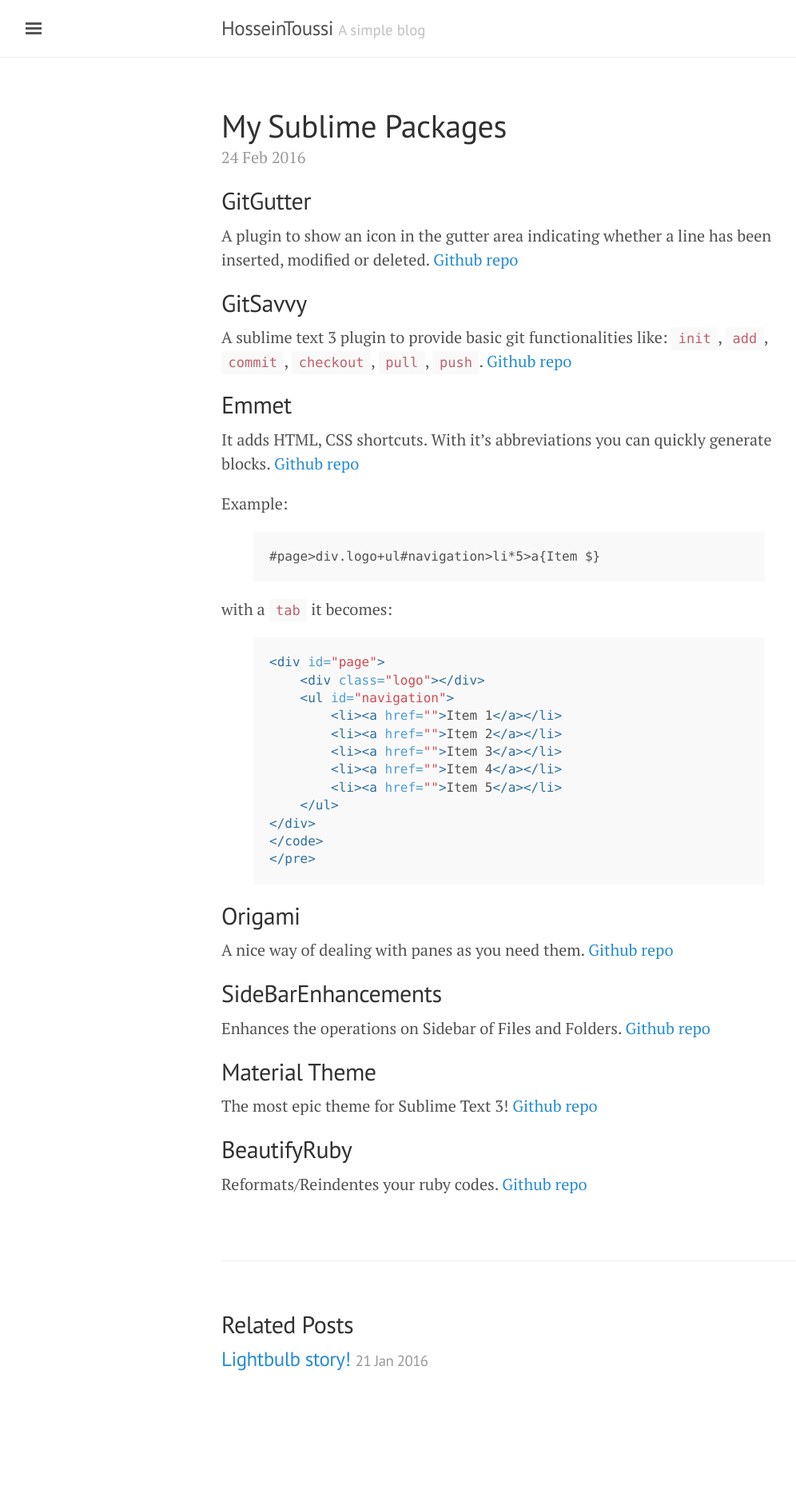
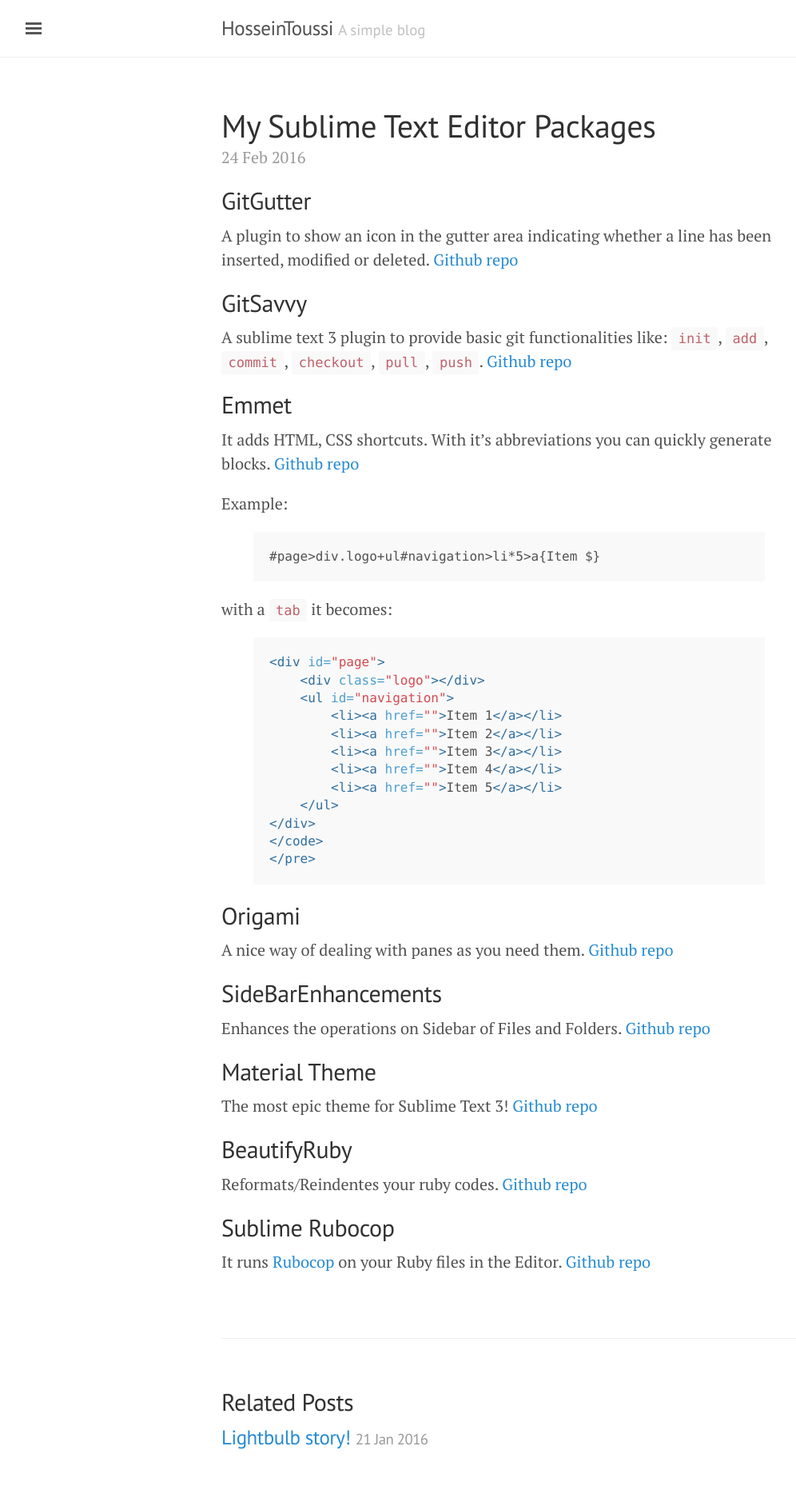
Before and after one commit to hosseintoussi/hosseintoussi.github.io, a Jekyll site: the page built from _posts/2016-02-24-My-sublime-packages.markdown, in a window 1280 px wide. Shown: the whole page at 80% size, without its empty margins (3-999 px from the left). Built offline with Jekyll 4.4.1, drawn with Linux system fonts in a browser that asks for light colours; before the commit the page ends 1776 px from its top, so only the background shows below that.

Commit message:
Edited the post on sublime packages

```diff
--- a/_posts/2016-02-24-My-sublime-packages.markdown
+++ b/_posts/2016-02-24-My-sublime-packages.markdown
@@ -1,6 +1,6 @@
 ---
 layout: post
-title:  "My Sublime Packages"
+title:  "My Sublime Text Editor Packages"
 date:   2016-02-24 1:57:41
 categories: dev-env
 ---
@@ -54,3 +54,7 @@ The most epic theme for Sublime Text 3!
 ## BeautifyRuby
 Reformats/Reindentes your ruby codes.
 [Github repo](https://github.com/CraigWilliams/BeautifyRuby)
+
+## Sublime Rubocop
+It runs [Rubocop](https://github.com/bbatsov/rubocop) on your Ruby files in the Editor.
+[Github repo](https://github.com/pderichs/sublime_rubocop)
```
Also changed, not shown: 4 other files.
